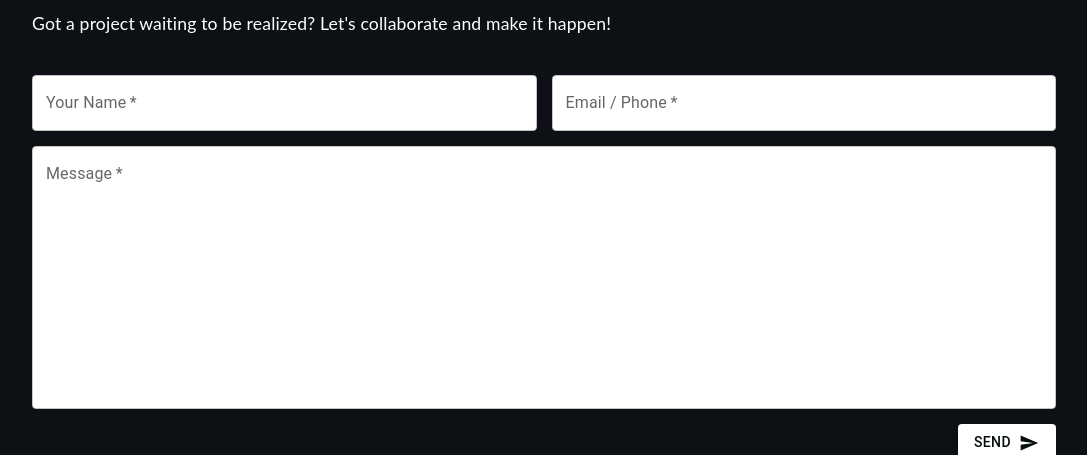
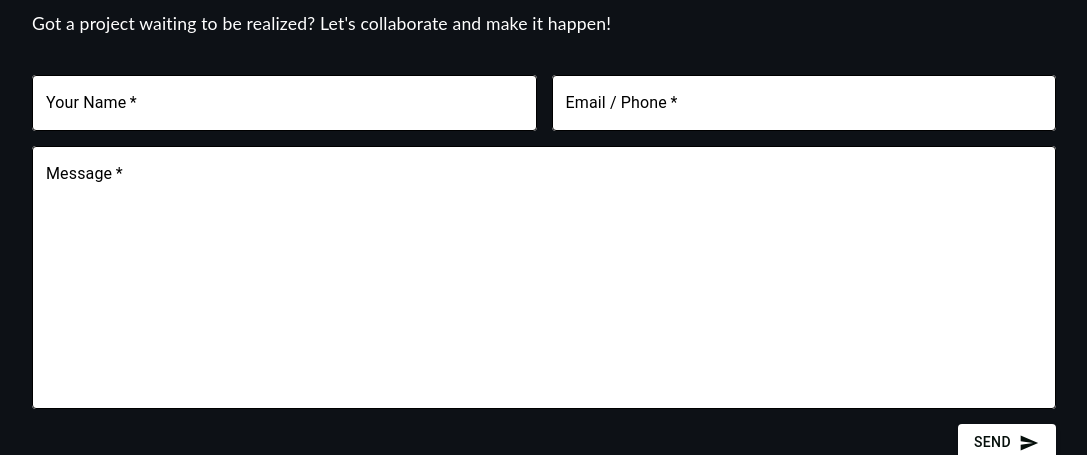
Before and after one commit to Sadev-Kalubowila/Portfolio, a React (Create React App) app: page / in a window 1280 px wide. Shown: the part 5480-5935 px from the top of the page, without its empty margins (96-1183 px from the left). Built offline with nearby package versions, Linux system fonts and the light colour scheme.

Commit message:
Update Contact.scss

```diff
--- a/src/assets/styles/Contact.scss
+++ b/src/assets/styles/Contact.scss
@@ -20,6 +20,29 @@
 
   fieldset {
     background-color: white;
+  }
+
+    // Ensure text inside input fields is black
+    .MuiInputBase-input {
+      color: black !important;
+    }
+
+    // Ensure labels are visible
+    .MuiInputLabel-root {
+      color: black !important;
+    }
+
+      // Adjust outline input styling
+  .MuiOutlinedInput-root {
+    fieldset {
+      border-color: black !important;
+    }
+    &:hover fieldset {
+      border-color: gray !important;
+    }
+    &.Mui-focused fieldset {
+      border-color: blue !important;
+    }
   }
 }
 
```
